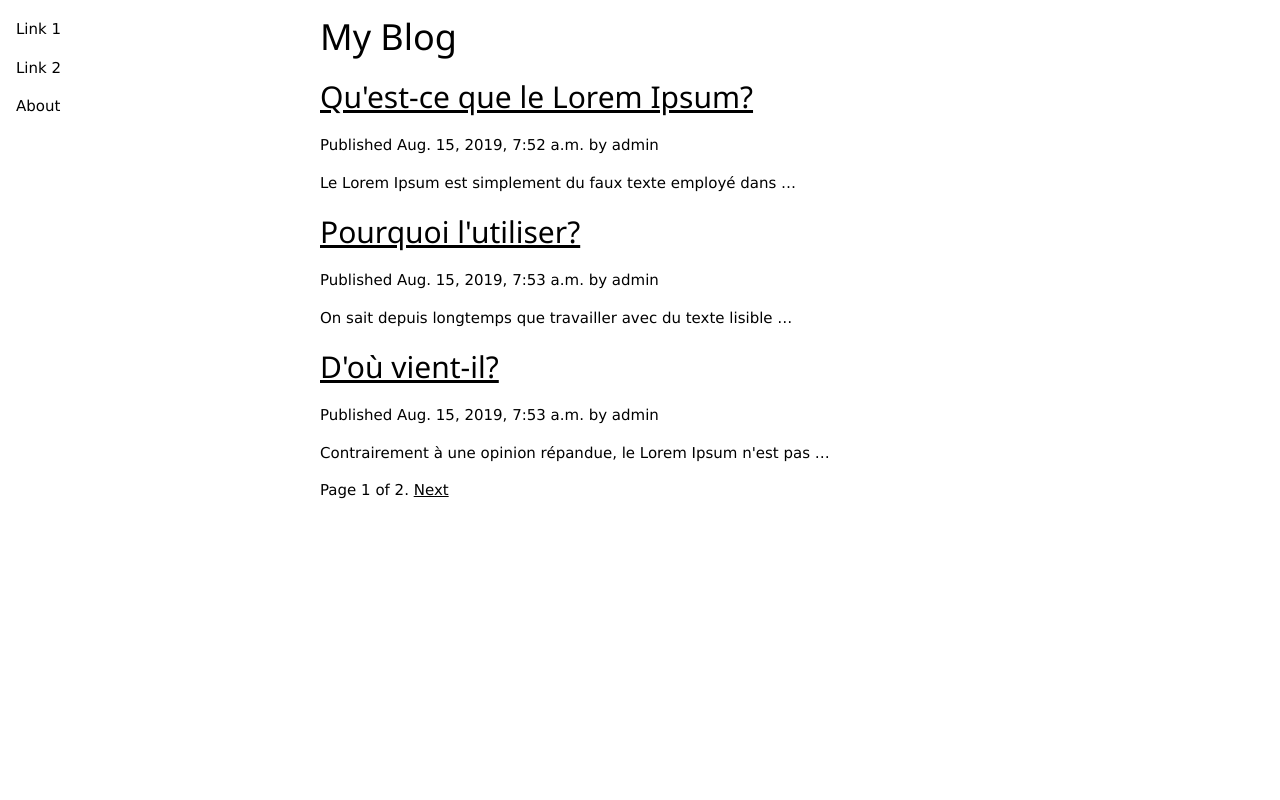
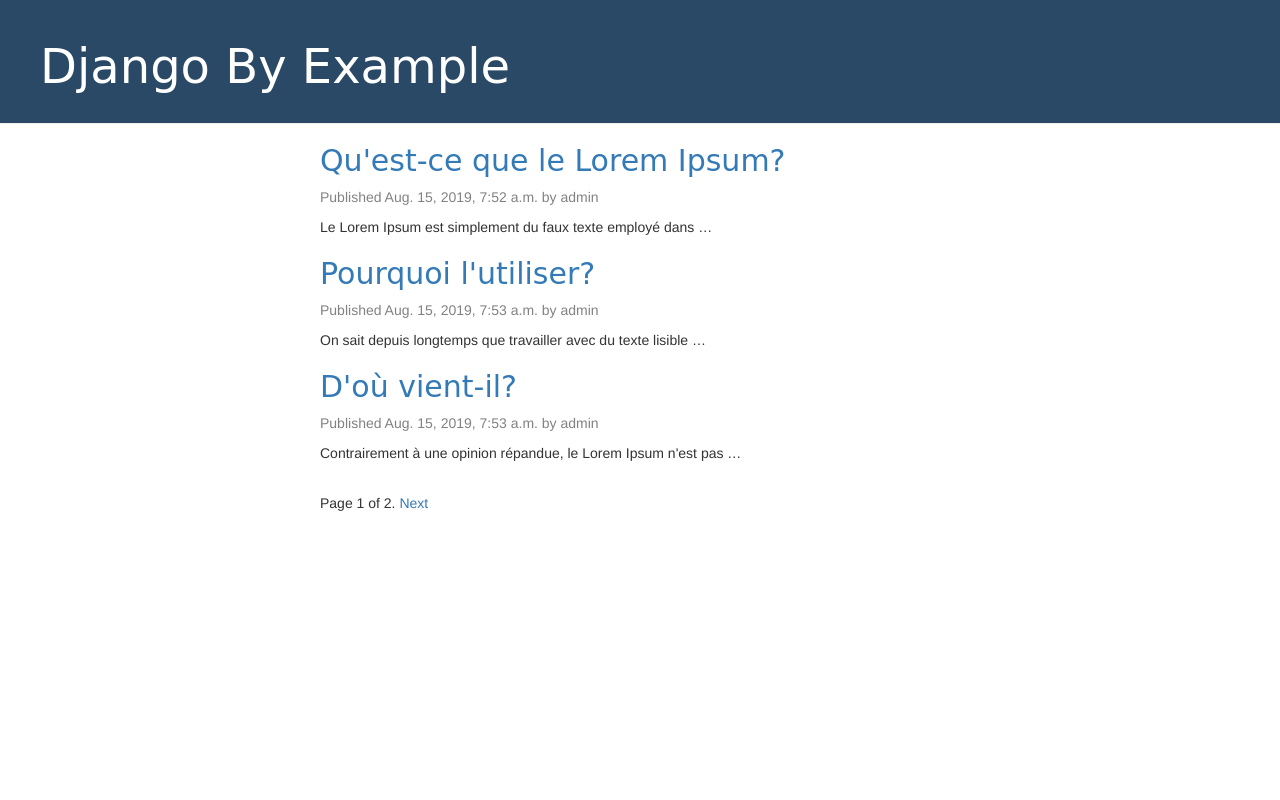
Before and after one commit to ksadok/django, a Django app: page /blog/ in a window 1280 px wide. Run offline with Django 3.2, Linux system fonts and the light colour scheme; data comes from the database, SQL or seed files in the repository; some libraries are stand-ins or nearby versions.

Commit message:
ajout d un peu de front

```diff
--- a/mysite/blog/forms.py
+++ b/mysite/blog/forms.py
@@ -1,9 +1,7 @@
 from django import forms
 
-
-
 class EmailPostForm(forms.Form):
-    name = forms.CharField(max_length=25, required=False)
+    name = forms.CharField(max_length=25)
     email = forms.EmailField()
     to = forms.EmailField()
     comments = forms.CharField(required=False,widget=forms.Textarea)
--- /dev/null
+++ b/mysite/blog/static/css/blog.css
@@ -0,0 +1,46 @@
+.page-header {
+    background-color: rgb(41, 73, 102);
+    margin-top: 0;
+    padding: 20px 20px 20px 40px;
+}
+
+.page-header h1, .page-header h1 a, .page-header h1 a:visited, .page-header h1 a:active {
+    color: #ffffff;
+    font-size: 36pt;
+    text-decoration: none;
+}
+
+.content {
+    margin-left: 40px;
+}
+
+h1, h2, h3, h4 {
+    font-family: 'Lobster', cursive;
+}
+
+.date {
+    color: #828282;
+}
+
+.save {
+    float: right;
+}
+
+.post-form textarea, .post-form input {
+    width: 100%;
+}
+
+.top-menu, .top-menu:hover, .top-menu:visited {
+    color: #ffffff;
+    float: right;
+    font-size: 26pt;
+    margin-right: 20px;
+}
+
+.post {
+    margin-bottom: 70px;
+}
+
+.post h2 a, .post h2 a:visited {
+    color: #000000;
+}
--- a/mysite/blog/templates/blog/base.html
+++ b/mysite/blog/templates/blog/base.html
@@ -3,17 +3,17 @@
 <html>
 <head>
 <title>{% block title %}{% endblock %}</title>
-<meta name="viewport" content="width=device-width, initial-scale=1">
-<link rel="stylesheet" href="https://www.w3schools.com/w3css/4/w3.css">
+        <link rel="stylesheet" href="//maxcdn.bootstrapcdn.com/bootstrap/3.2.0/css/bootstrap.min.css">
+        <link rel="stylesheet" href="//maxcdn.bootstrapcdn.com/bootstrap/3.2.0/css/bootstrap-theme.min.css">
+        <link rel="stylesheet" href="{% static 'css/blog.css' %}">
+
 
 </head>
 <body>
-<div class="w3-sidebar w3-bar-block" style="width:25%">
-  <a href="#" class="w3-bar-item w3-button">Link 1</a>
-  <a href="#" class="w3-bar-item w3-button">Link 2</a>
-  <a href ="{{ post.get_absolute_url }}" class="w3-bar-item w3-button">About</a>
+        <div class="page-header">
+            <h1><a href="/">Django By Example</a></h1>
+        </div>
 
-</div>
 
 
 <div id="content" style="margin-left:25%">
--- a/mysite/blog/templates/blog/post/list.html
+++ b/mysite/blog/templates/blog/post/list.html
@@ -1,13 +1,14 @@
 {% extends "blog/base.html" %}
-    {% block title %}My Blog{% endblock %}
+    {% block title %}{% endblock %}
 
 {% block content %}
-    <h1>My Blog</h1>
 
     {% for post in posts %}
         <h2>  <a href="{{ post.get_absolute_url }}"> {{ post.title }} </a>  </h2>
         <p class="date">  Published {{ post.publish }} by {{ post.author }} </p>
         {{ post.body|truncatewords_html:10|linebreaks }}
     {% endfor %}
+
+
  {% include "pagination.html" with page=page_obj %}
 {% endblock %}
--- a/mysite/blog/templates/blog/post/share.html
+++ b/mysite/blog/templates/blog/post/share.html
@@ -1,11 +1,10 @@
 {% extends "blog/base.html" %}
+
 {% block title %}Share a post{% endblock %}
         {% block content %}
             {% if sent %}
                <h1>E-mail successfully sent</h1>
-<p>
-"{{ post.title }}" was successfully sent to {{ form.cleaned_data.to }}.
-</p>
+                <p>"{{ post.title }}" was successfully sent to {{ form.cleaned_data.to }}.</p>
             {% else %}
                 <h1>Share "{{ post.title }}" by e-mail</h1>
                 <form action="." method="post">
--- a/mysite/blog/views.py
+++ b/mysite/blog/views.py
@@ -4,7 +4,7 @@
 from django.views.generic import ListView
 from .forms import EmailPostForm
 from django.core.mail import send_mail
-
+from django.conf import settings
 
 
 def post_share(request,post_id):
--- a/mysite/mysite/settings.py
+++ b/mysite/mysite/settings.py
@@ -31,14 +31,13 @@
 
 #Email config
 EMAIL_BACKEND = 'django.core.mail.backends.console.EmailBackend'
-
-# Or
-
 EMAIL_HOST = 'smtp.gmail.com'
 EMAIL_HOST_USER = 'k.sadok.info@gmail.com'
 EMAIL_HOST_PASSWORD = 'Fittopage1986'
 EMAIL_PORT = 587
 EMAIL_USE_TLS = True
+
+
 
 # Application definition
 
```
Also changed, not shown: mysite/blog/static/blog.css (deleted). Lines whose indentation alone changed are shown as unchanged.
